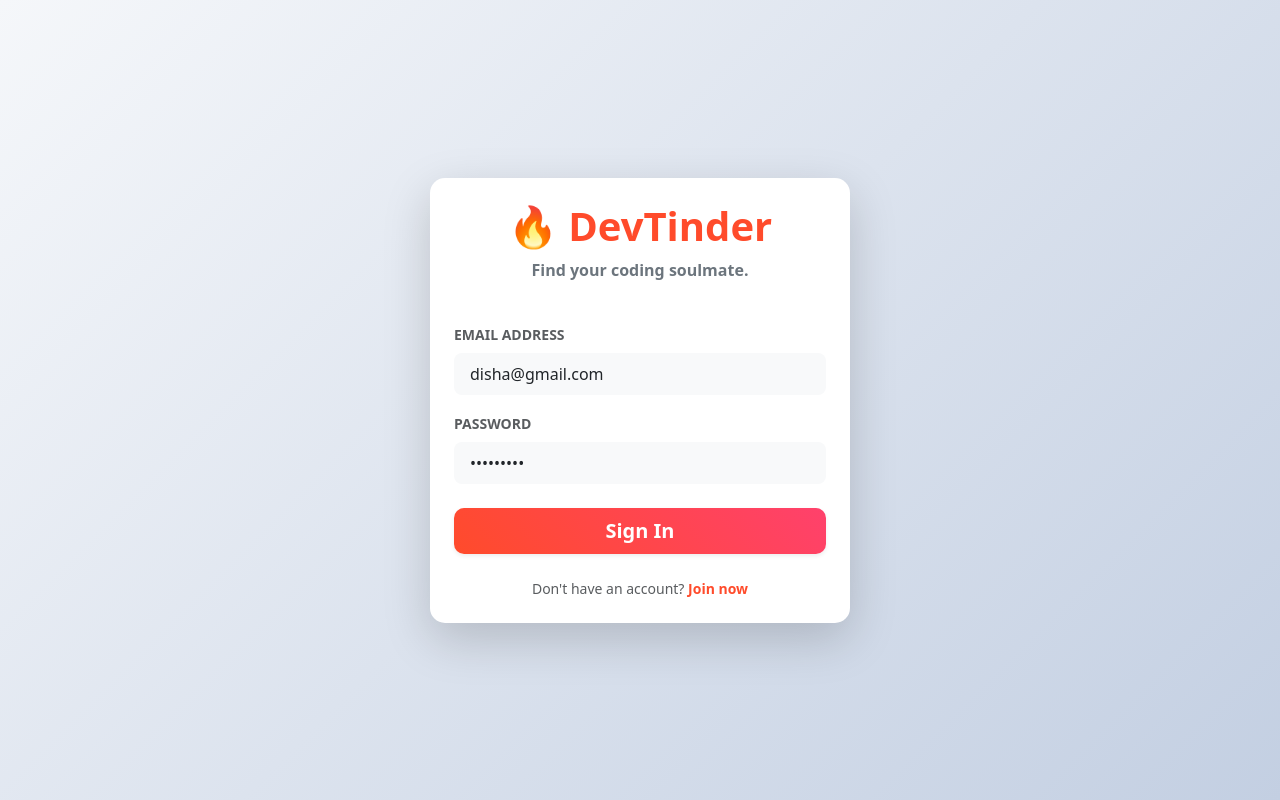
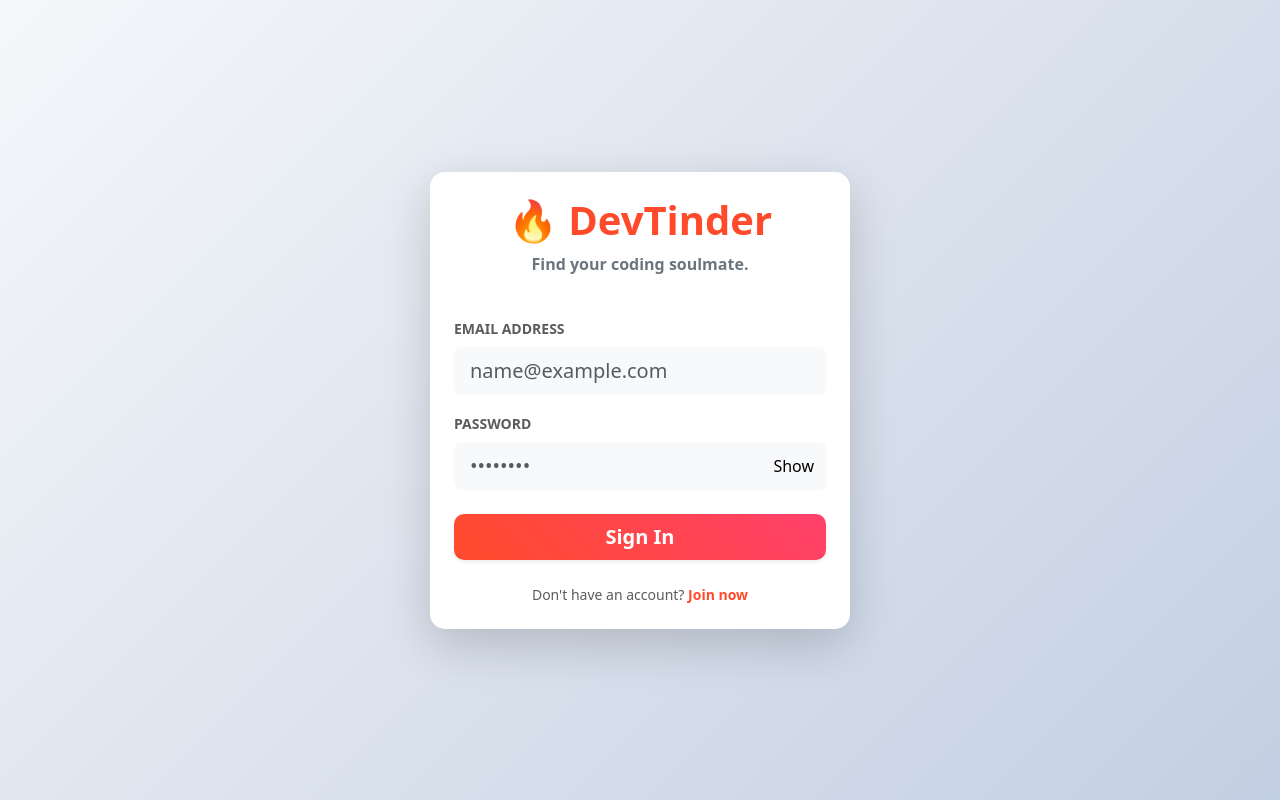
Before and after one commit to AmitMishra99/Dev_Tinder, a React (Vite) app: page /login in a window 1280 px wide. Built offline with nearby package versions, Linux system fonts and the light colour scheme.

Commit message:
Login and Signup Page Completed

```diff
--- a/src/pages/Auth/LoginPage.jsx
+++ b/src/pages/Auth/LoginPage.jsx
@@ -8,28 +8,36 @@ import { BASE_URL } from "../../utils/constants";
 const LoginPage = () => {
   const brandColor = "#FF4B2B";
 
-  const [emailID, setemailID] = useState("disha@gmail.com");
-  const [password, setPassword] = useState("Amit@1234");
+  const [emailID, setEmailID] = useState("");
+  const [password, setPassword] = useState("");
+  const [showPassword, setShowPassword] = useState(false);
   const [error, setError] = useState("");
+  const [loading, setLoading] = useState(false);
 
   const navigate = useNavigate();
   const dispatch = useDispatch();
 
   const handleLogin = async (e) => {
     e.preventDefault();
+    setError("");
+    setLoading(true);
+
     try {
       const res = await axios.post(
         BASE_URL + "/login",
-        {
-          emailID,
-          password,
-        },
+        { emailID, password },
         { withCredentials: true },
       );
+
       dispatch(addUser(res.data.user));
       navigate("/feed");
     } catch (err) {
-      setError(err?.response?.data?.error);
+      setError(
+        err?.response?.data?.error ||
+          "Unable to login. Please check your connection.",
+      );
+    } finally {
+      setLoading(false);
     }
   };
 
@@ -51,12 +59,9 @@ const LoginPage = () => {
       >
         <div className="text-center mb-4">
           <h1
-            style={{ color: brandColor, fontWeight: "800", fontSize: "2.5rem" }}
+            style={{ color: brandColor, fontWeight: 800, fontSize: "2.5rem" }}
           >
-            <span role="img" aria-label="flame">
-              🔥
-            </span>{" "}
-            DevTinder
+            🔥 DevTinder
           </h1>
           <p className="text-secondary fw-semibold">
             Find your coding soulmate.
@@ -69,11 +74,11 @@ const LoginPage = () => {
               Email Address
             </label>
             <input
+              name="emailID"
               type="email"
               className="form-control form-control-lg bg-light border-0"
-              style={{ fontSize: "1rem" }}
               value={emailID}
-              onChange={(e) => setemailID(e.target.value)}
+              onChange={(e) => setEmailID(e.target.value)}
               placeholder="name@example.com"
               required
             />
@@ -83,32 +88,48 @@ const LoginPage = () => {
             <label className="form-label text-uppercase fw-bold small text-muted">
               Password
             </label>
+            <div className="input-group">
               <input
-              type="password"
+                type={showPassword ? "text" : "password"}
                 className="form-control form-control-lg bg-light border-0"
-              style={{ fontSize: "1rem" }}
                 value={password}
                 onChange={(e) => setPassword(e.target.value)}
                 placeholder="••••••••"
                 required
               />
+              <button
+                type="button"
+                className="btn btn-light border-0"
+                onClick={() => setShowPassword((prev) => !prev)}
+              >
+                {showPassword ? "Hide" : "Show"}
+              </button>
             </div>
-          <p className="text-danger">{error}</p>
+          </div>
+
+          {error && (
+            <p className="text-danger small mb-3" role="alert">
+              {error}
+            </p>
+          )}
+
           <button
             type="submit"
+            disabled={loading}
             className="btn btn-lg w-100 border-0 text-white fw-bold shadow-sm"
             style={{
               background: `linear-gradient(45deg, ${brandColor}, #FF416C)`,
               borderRadius: "10px",
+              opacity: loading ? 0.8 : 1,
             }}
           >
-            Sign In
+            {loading ? "Signing in..." : "Sign In"}
           </button>
         </form>
 
         <div className="mt-4 text-center">
           <p className="small text-muted mb-0">
-            Don't have an account?{" "}
+            Don&apos;t have an account?{" "}
             <Link
               to="/signup"
               className="fw-bold text-decoration-none"
--- a/src/pages/Auth/SignupPage.jsx
+++ b/src/pages/Auth/SignupPage.jsx
@@ -1,19 +1,45 @@
 import { useState } from "react";
 import { useNavigate } from "react-router-dom";
+import axios from "axios";
+import { BASE_URL } from "../../utils/constants";
 
 const SignupPage = () => {
   const [formData, setFormData] = useState({
     firstName: "",
     lastName: "",
-    email: "",
+    emailID: "",
     password: "",
   });
 
+  const [loading, setLoading] = useState(false);
+  const [error, setError] = useState("");
+
   const brandColor = "#FF4B2B";
   const navigate = useNavigate();
-  const handleSignup = async () => {
 
-  }
+  const handleSignup = async (e) => {
+    e.preventDefault();
+    setError("");
+    setLoading(true);
+
+    const { firstName, lastName, emailID, password } = formData;
+
+    try {
+      await axios.post(
+        BASE_URL + "/signup",
+        { firstName, lastName, emailID, password },
+        { withCredentials: true },
+      );
+
+      navigate("/login");
+    } catch (err) {
+      setError(
+        err?.response?.data?.error || "Signup failed. Please try again.",
+      );
+    } finally {
+      setLoading(false);
+    }
+  };
 
   const handleChange = (e) => {
     setFormData({ ...formData, [e.target.name]: e.target.value });
@@ -49,7 +75,13 @@ const SignupPage = () => {
           </p>
         </div>
 
-        <form onSubmit={(e) => e.preventDefault()}>
+        {/* 🔴 error message */}
+        {error && (
+          <p className="text-danger text-center fw-semibold">{error}</p>
+        )}
+
+        {/* ✅ connect form submit */}
+        <form onSubmit={handleSignup}>
           <div className="row">
             <div className="col-md-6 mb-3">
               <label className="form-label text-uppercase fw-bold small text-muted">
@@ -65,6 +97,7 @@ const SignupPage = () => {
                 required
               />
             </div>
+
             <div className="col-md-6 mb-3">
               <label className="form-label text-uppercase fw-bold small text-muted">
                 Last Name
@@ -83,13 +116,13 @@ const SignupPage = () => {
 
           <div className="mb-3">
             <label className="form-label text-uppercase fw-bold small text-muted">
-              Email Address
+              emailID Address
             </label>
             <input
-              name="email"
-              type="email"
+              name="emailID"
+              type="emailID"
               className="form-control bg-light border-0"
-              value={formData.email}
+              value={formData.emailID}
               onChange={handleChange}
               placeholder="john@example.com"
               required
@@ -111,28 +144,31 @@ const SignupPage = () => {
             />
           </div>
 
+          {/* 🟡 loader added */}
           <button
             type="submit"
+            disabled={loading}
             className="btn btn-lg w-100 border-0 text-white fw-bold shadow-sm"
             style={{
               background: `linear-gradient(45deg, ${brandColor}, #FF416C)`,
               borderRadius: "10px",
             }}
           >
-            Create Account
+            {loading ? "Creating account..." : "Create Account"}
           </button>
         </form>
 
         <div className="mt-4 text-center">
           <p className="small text-muted mb-0">
             Already have an account?{" "}
-            <a
-              href="/login"
+            <span
+              role="button"
+              onClick={() => navigate("/login")}
               className="fw-bold text-decoration-none"
               style={{ color: brandColor }}
             >
               Sign In
-            </a>
+            </span>
           </p>
         </div>
       </div>
```
Lines whose indentation alone changed are shown as unchanged.
